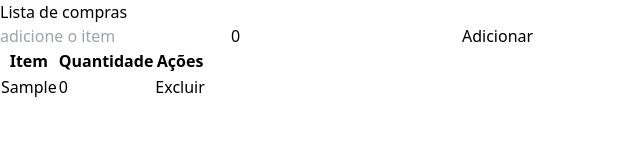
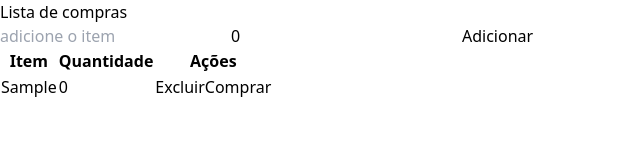
Before and after one commit to Gustavo-NSAbreu/Shopping_List, a React (Vite) app: page / in a window 1280 px wide. Both pictures are taken after typing "Sample" into the empty fields and a click on the button "Adicionar". Shown: the top 165 px of the page, without its empty margins (0-640 px from the left). Built offline with nearby package versions, Linux system fonts and the light colour scheme.

Commit message:
adding new use cases defined by stakeholders

```diff
--- a/src/App.tsx
+++ b/src/App.tsx
@@ -2,7 +2,8 @@ import { useState } from "react"
 
 interface ItemCompra {
   item: string
-  quantidade: number
+  quantidade: number,
+  bought?: boolean
 }
 
 function App() {
@@ -25,6 +26,16 @@ function App() {
     setLista(newList);
   }
 
+  const setAsBought = (index: number) => {
+    const newList = listaCompras?.map((item, i) => {
+      if (i === index) {
+        return { ...item, bought: true }
+      }
+      return item;
+    });
+    setLista(newList);
+  }
+
   return <div>
     <div>
       <h1>Lista de compras</h1>
@@ -32,7 +43,7 @@ function App() {
       <input type="number" value={quantidade} onChange={(e)=>{setQuantidade(Number(e.target.value))}} placeholder="quantidade" />
       <input type="button" onClick={handleCreateItem} value="Adicionar" />
     </div>
-    <div>
+    <div className="mt-5">
       <table>
         <thead>
           <tr>
@@ -44,11 +55,12 @@ function App() {
         <tbody>
           {
             (listaCompras ?? []).map(
-              (item, index) => <tr key={index}>
+              (item, index) => <tr className={item.bought ?"line-through":undefined} key={index}>
                 <td>{item?.item}</td>
                 <td>{item?.quantidade}</td>
                 <td>
                   <button onClick={() => removeItem(index)}>Excluir</button>
+                  <button onClick={() => setAsBought(index)}>Comprar</button>
                 </td>
               </tr>
             )
```
